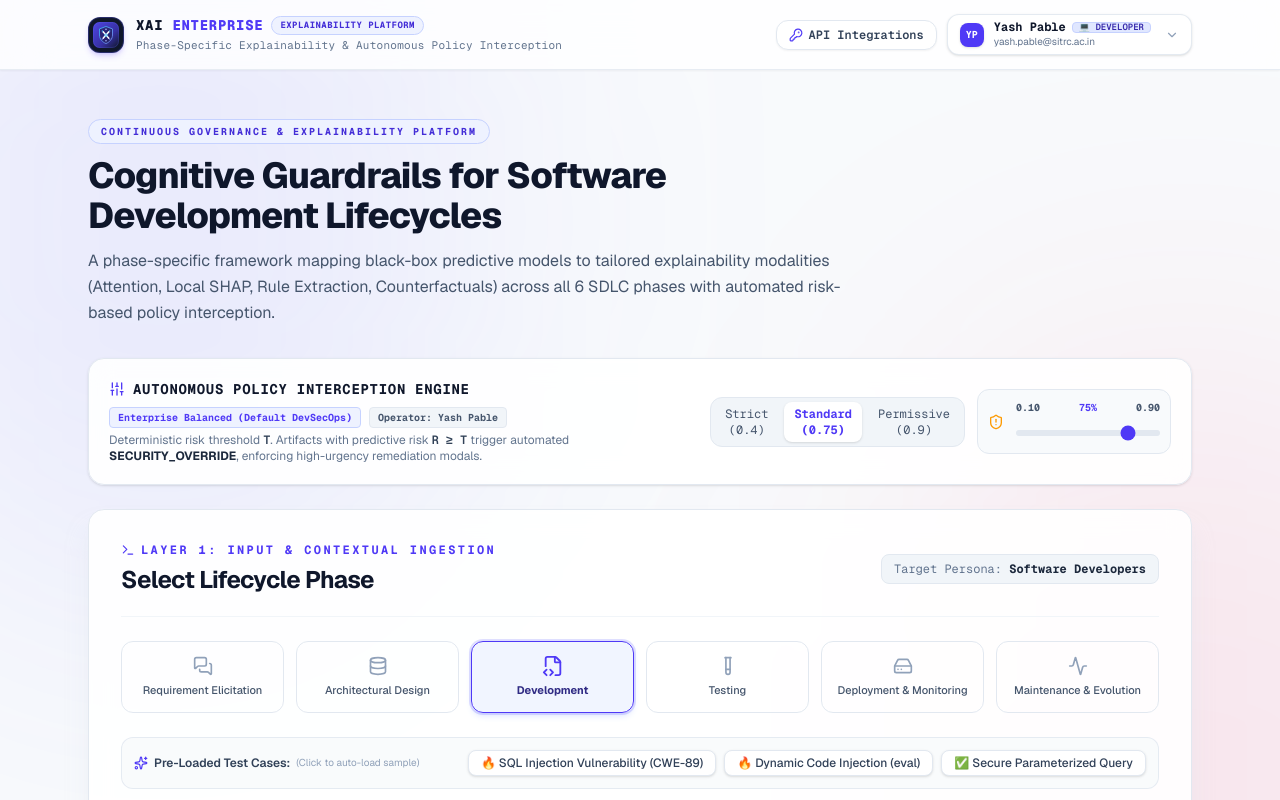
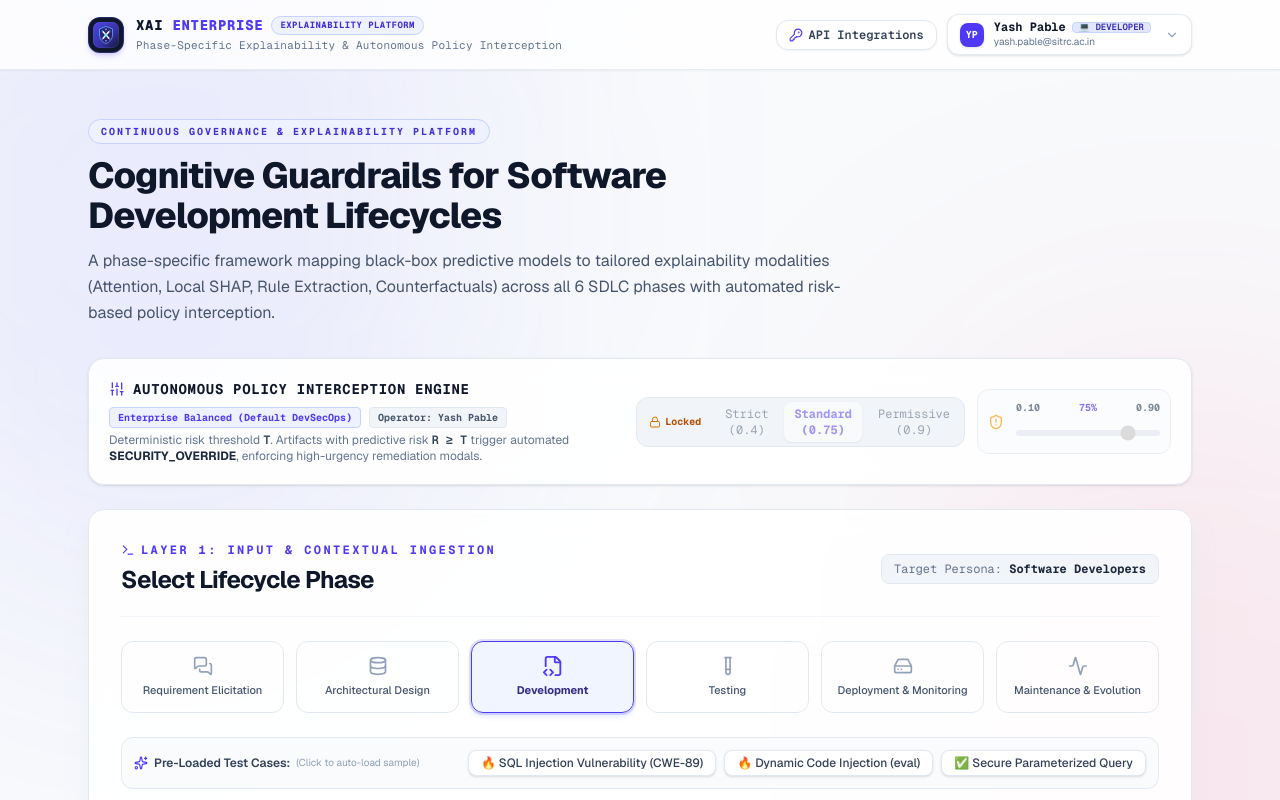
Before and after one commit to ketanaryan/xai-pipeline, a Next.js app: page / in a window 1280 px wide. Shown: the top 800 px of the page. Built offline with nearby package versions, Linux system fonts and the light colour scheme; no server answers; the database is empty.

Commit message:
feat(security): enforce strict rbac on policy interception tuning - locked for developer role

```diff
--- a/src/components/layers/PolicySettings.tsx
+++ b/src/components/layers/PolicySettings.tsx
@@ -21,6 +21,7 @@ export function PolicySettings({ riskThreshold, setRiskThreshold, currentUser }:
   };
 
   const policy = getPolicyLabel();
+  const canEditPolicy = !currentUser || currentUser.role === 'SECURITY_LEAD' || currentUser.role === 'NIST_AUDITOR';
   const isSecurityOfficer = currentUser?.role === 'SECURITY_LEAD' || currentUser?.role === 'NIST_AUDITOR';
 
   return (
@@ -52,31 +53,49 @@ export function PolicySettings({ riskThreshold, setRiskThreshold, currentUser }:
       <div className="flex flex-col sm:flex-row items-stretch sm:items-center gap-3 w-full lg:w-auto">
         {/* Preset quick buttons */}
         <div className="flex items-center gap-1.5 bg-slate-100 p-1 rounded-xl border border-slate-200 text-xs font-mono">
+          {!canEditPolicy && (
+            <span className="px-2 py-0.5 text-[10px] text-amber-700 font-bold flex items-center gap-1" title="Threshold tuning restricted to DevSecOps Lead (Alex Vance)">
+              <Lock className="w-3 h-3 text-amber-600" />
+              <span>Locked</span>
+            </span>
+          )}
           <button
             type="button"
+            disabled={!canEditPolicy}
             onClick={() => setRiskThreshold(0.4)}
-            className={`px-2.5 py-1 rounded-lg transition-all ${riskThreshold === 0.4 ? 'bg-white font-bold text-rose-600 shadow-sm' : 'text-slate-600 hover:text-slate-900'}`}
+            className={`px-2.5 py-1 rounded-lg transition-all ${
+              riskThreshold === 0.4 ? 'bg-white font-bold text-rose-600 shadow-sm' : 'text-slate-600 hover:text-slate-900'
+            } ${!canEditPolicy ? 'opacity-50 cursor-not-allowed' : ''}`}
+            title={!canEditPolicy ? "Requires SECURITY_LEAD role to modify" : "Strict Policy"}
           >
             Strict (0.4)
           </button>
           <button
             type="button"
+            disabled={!canEditPolicy}
             onClick={() => setRiskThreshold(0.75)}
-            className={`px-2.5 py-1 rounded-lg transition-all ${riskThreshold === 0.75 ? 'bg-white font-bold text-indigo-600 shadow-sm' : 'text-slate-600 hover:text-slate-900'}`}
+            className={`px-2.5 py-1 rounded-lg transition-all ${
+              riskThreshold === 0.75 ? 'bg-white font-bold text-indigo-600 shadow-sm' : 'text-slate-600 hover:text-slate-900'
+            } ${!canEditPolicy ? 'opacity-50 cursor-not-allowed' : ''}`}
+            title={!canEditPolicy ? "Requires SECURITY_LEAD role to modify" : "Standard Policy"}
           >
             Standard (0.75)
           </button>
           <button
             type="button"
+            disabled={!canEditPolicy}
             onClick={() => setRiskThreshold(0.9)}
-            className={`px-2.5 py-1 rounded-lg transition-all ${riskThreshold === 0.9 ? 'bg-white font-bold text-slate-900 shadow-sm' : 'text-slate-600 hover:text-slate-900'}`}
+            className={`px-2.5 py-1 rounded-lg transition-all ${
+              riskThreshold === 0.9 ? 'bg-white font-bold text-slate-900 shadow-sm' : 'text-slate-600 hover:text-slate-900'
+            } ${!canEditPolicy ? 'opacity-50 cursor-not-allowed' : ''}`}
+            title={!canEditPolicy ? "Requires SECURITY_LEAD role to modify" : "Permissive Policy"}
           >
             Permissive (0.9)
           </button>
         </div>
 
         {/* Range Slider */}
-        <div className="flex items-center gap-3 bg-slate-50 p-2.5 rounded-xl border border-slate-200">
+        <div className={`flex items-center gap-3 bg-slate-50 p-2.5 rounded-xl border border-slate-200 ${!canEditPolicy ? 'opacity-70' : ''}`}>
           <ShieldAlert className={`w-4 h-4 shrink-0 ${riskThreshold <= 0.5 ? 'text-rose-500' : 'text-amber-500'}`} />
           <div className="w-36">
             <div className="flex justify-between text-[10px] font-mono font-bold text-slate-600 mb-1">
@@ -89,9 +108,11 @@ export function PolicySettings({ riskThreshold, setRiskThreshold, currentUser }:
               min="0.1"
               max="0.9"
               step="0.05"
+              disabled={!canEditPolicy}
               value={riskThreshold}
               onChange={(e) => setRiskThreshold(parseFloat(e.target.value))}
-              className="w-full accent-indigo-600 h-1.5 bg-slate-200 rounded-lg appearance-none cursor-pointer"
+              className={`w-full accent-indigo-600 h-1.5 bg-slate-200 rounded-lg appearance-none ${!canEditPolicy ? 'cursor-not-allowed' : 'cursor-pointer'}`}
+              title={!canEditPolicy ? "Requires SECURITY_LEAD role to tune threshold" : "Adjust Policy Threshold"}
             />
           </div>
         </div>
```
